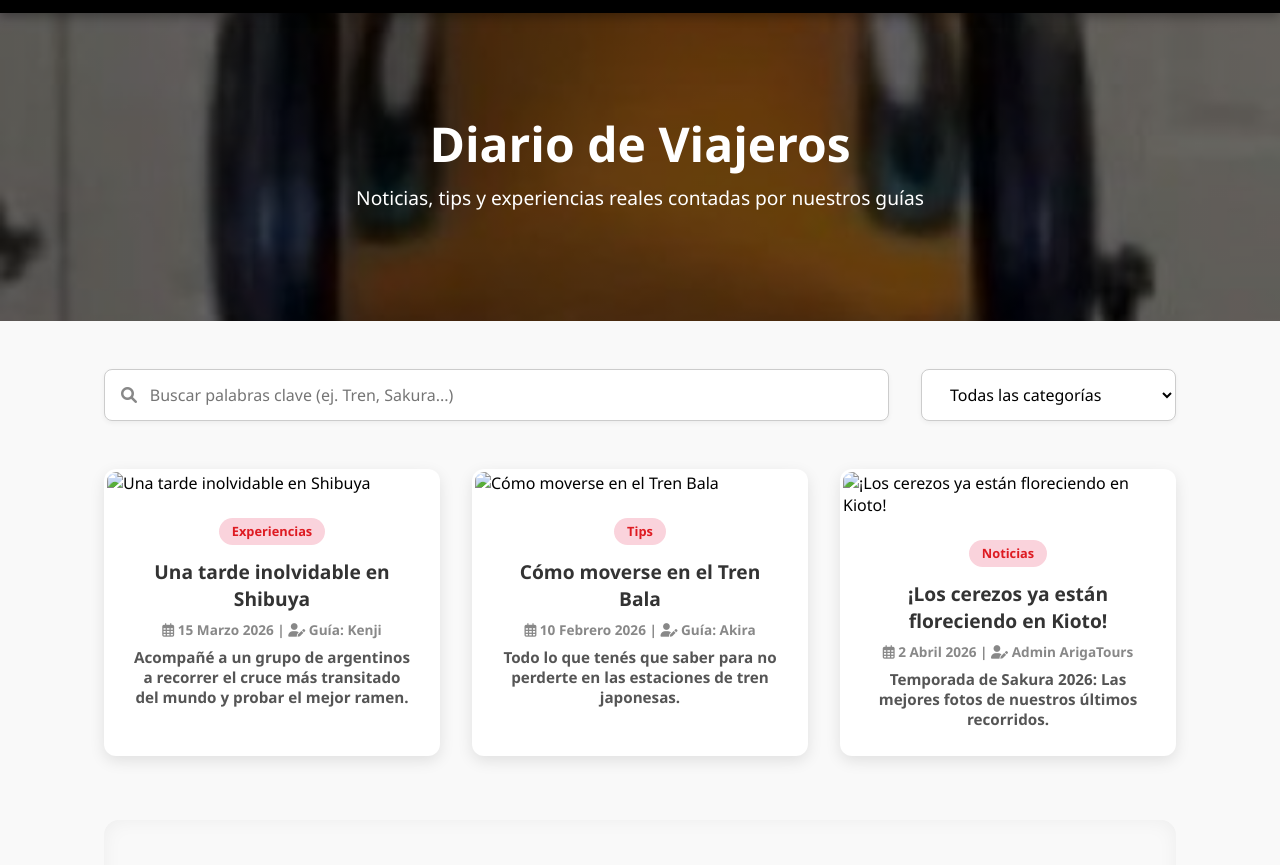
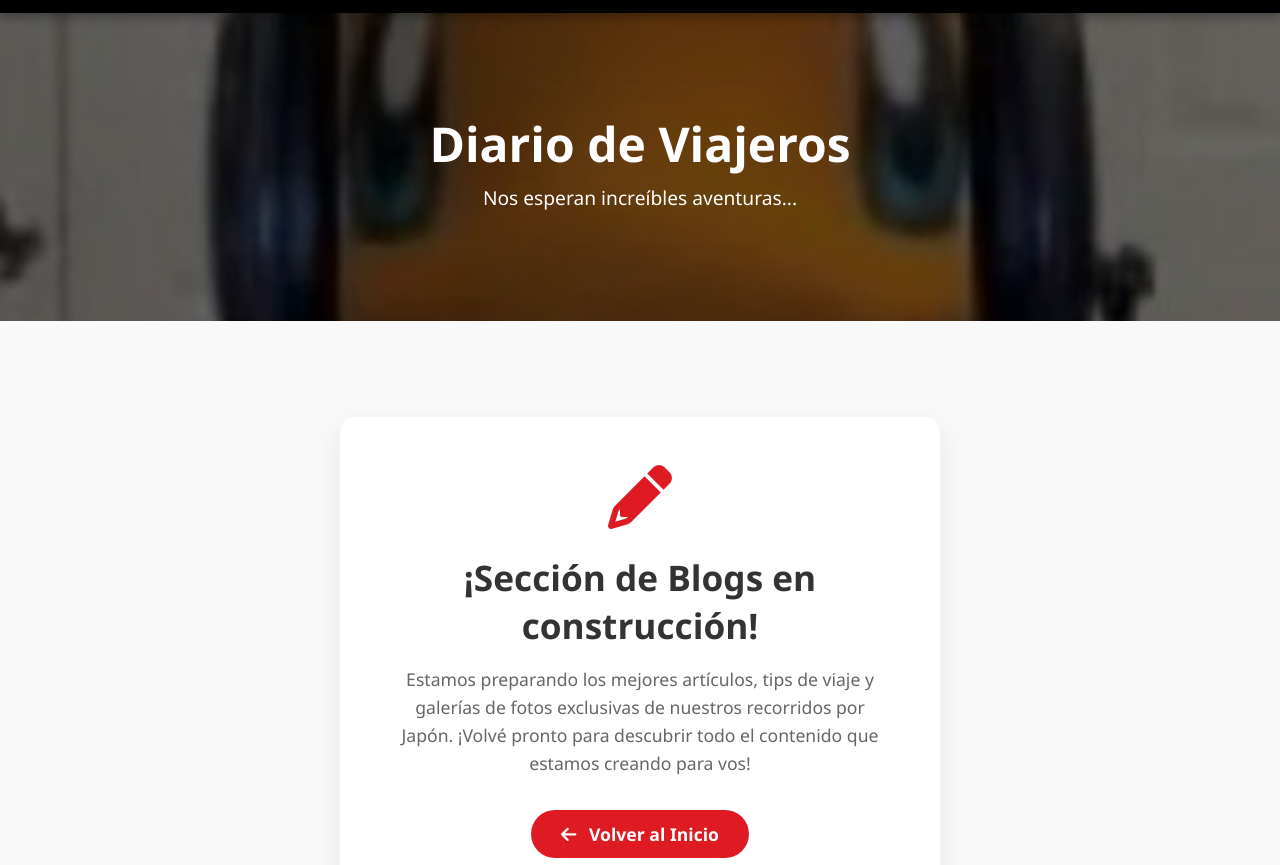
Before and after one commit to oKriM-Bitt/arigatours-web, a plain HTML site: page Vlogs.html in a window 1280 px wide. Shown: the part 84-949 px from the top of the page. Drawn offline with Linux system fonts and the light colour scheme.

Commit message:
cambios +

```diff
--- a/Vlogs.html
+++ b/Vlogs.html
@@ -4,7 +4,7 @@
     <meta charset="UTF-8">
     <meta name="viewport" content="width=device-width, initial-scale=1.0">
     <title>Blogs y Experiencias - ArigaTours</title>
-    <link rel="icon" href="../Recursos/arigaLOGO.png" type="image/png">
+    <link rel="icon" href="Recursos/arigaLOGO.png" type="image/png">
     <link rel="stylesheet" href="https://cdnjs.cloudflare.com/ajax/libs/font-awesome/6.0.0/css/all.min.css">
     <link rel="stylesheet" href="../Css/style.css">
 </head>
@@ -79,38 +79,23 @@
 
     </header>
 
-    <section class="page-header" style="background-image: linear-gradient(rgba(0,0,0,0.6), rgba(0,0,0,0.6)), url('Recursos/Paginavlogs.jpg');">
+   <section class="page-header" style="background-image: linear-gradient(rgba(0,0,0,0.6), rgba(0,0,0,0.6)), url('Recursos/Paginavlogs.jpg');">
         <h1>Diario de Viajeros</h1>
-        <p>Noticias, tips y experiencias reales contadas por nuestros guías</p>
+        <p>Nos esperan increíbles aventuras...</p>
     </section>
 
-    <main class="tours-page">
-
-        <div class="filtros-container" style="flex-wrap: wrap;">
-            <div class="search-box">
-                <i class="fas fa-search"></i>
-                <input type="text" id="buscador-vlogs" placeholder="Buscar palabras clave (ej. Tren, Sakura...)">
-            </div>
-
-            <select id="filtro-categoria">
-                <option value="todas">Todas las categorías</option>
-                <option value="Experiencias">Experiencias</option>
-                <option value="Tips">Tips y Recomendaciones</option>
-                <option value="Noticias">Noticias</option>
-            </select>
+<main class="tours-page" style="display: flex; justify-content: center; align-items: center; min-height: 45vh; text-align: center; padding: 3rem 1rem;">
+        <div style="background: #fff; padding: 3rem; border-radius: 15px; box-shadow: 0 10px 30px rgba(0,0,0,0.08); max-width: 600px; width: 100%;">
+            <i class="fas fa-pencil-alt" style="font-size: 4rem; color: var(--rojo-ariga); margin-bottom: 1.5rem;"></i>
+            <h2 style="font-size: 2.2rem; color: #333; margin-bottom: 1rem;">¡Sección de Blogs en construcción!</h2>
+            <p style="font-size: 1.1rem; color: #666; line-height: 1.6; margin-bottom: 2rem;">
+                Estamos preparando los mejores artículos, tips de viaje y galerías de fotos exclusivas de nuestros recorridos por Japón. ¡Volvé pronto para descubrir todo el contenido que estamos creando para vos!
+            </p>
+            <a href="index.html" class="btn-primary" style="text-decoration: none; padding: 12px 30px; font-size: 1.1rem; display: inline-block;">
+                <i class="fas fa-arrow-left" style="margin-right: 8px;"></i> Volver al Inicio
+            </a>
         </div>
-
-        <div class="tours-grid" id="contenedor-vlogs"></div>
-
-        <div class="tour-details-container" id="zona-lectura">
-            <div class="tour-detail-content active" id="mensaje-default-vlog">
-                <h2 style="text-align: center; color: #888;">Seleccioná un artículo para empezar a leer</h2>
-            </div>
-            <div id="articulo-dinamico"></div>
-        </div>
-
     </main>
-
     <footer class="site-footer">
         <div class="footer-content">
             <div class="footer-section">
@@ -139,7 +124,7 @@
 
     <script src="JS/Java.js"></script>
     <script src="../JS/main.js"></script>
-    <script src="../JS/bdvlogs.js"></script>
+
 
     <div id="google_translate_element" style="display:none;"></div>
     <script type="text/javascript">
```
Also changed, not shown: contacto.html (+1 -1 lines), index.html (+1 -1 lines), tours.html (+1 -1 lines).
